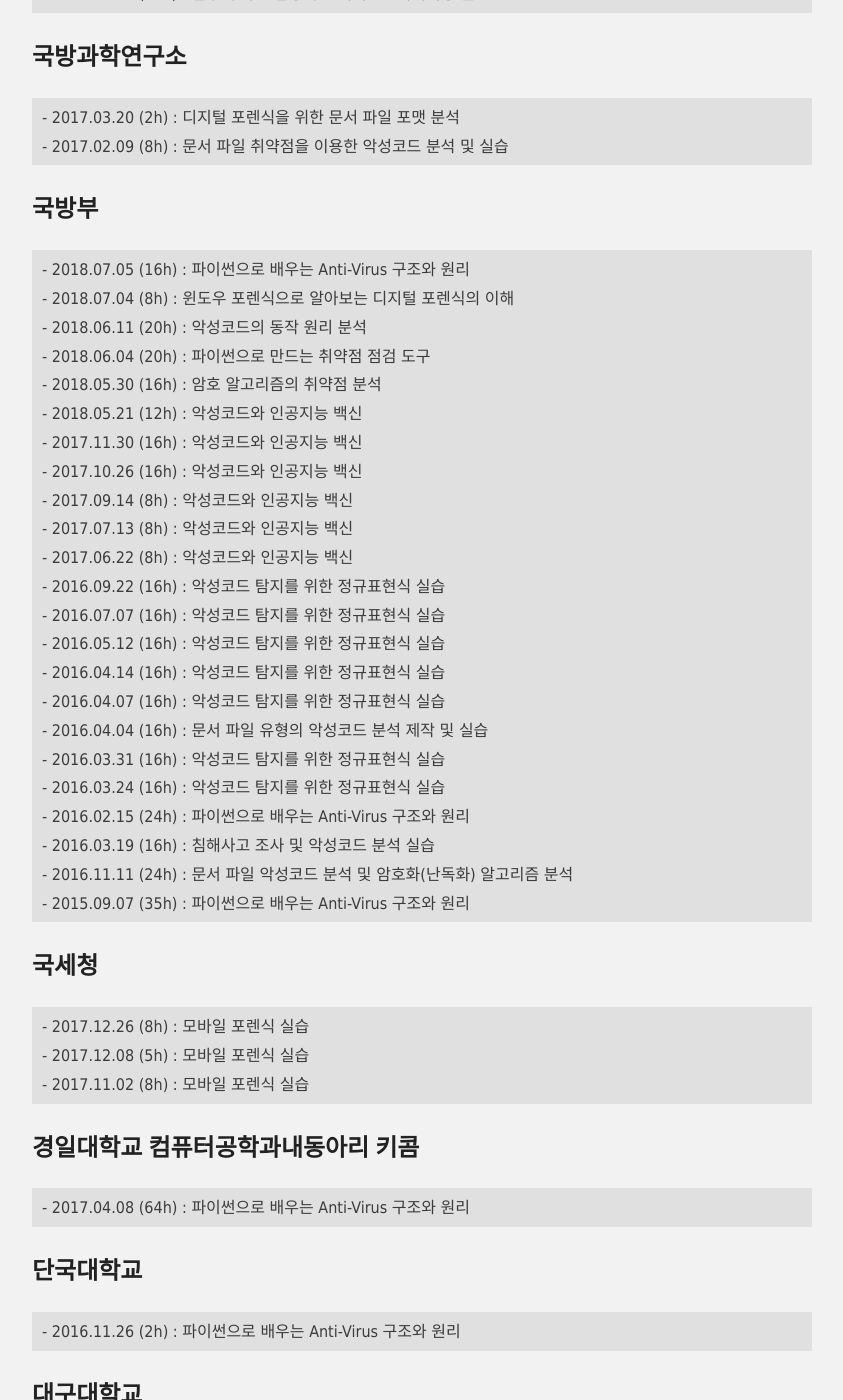
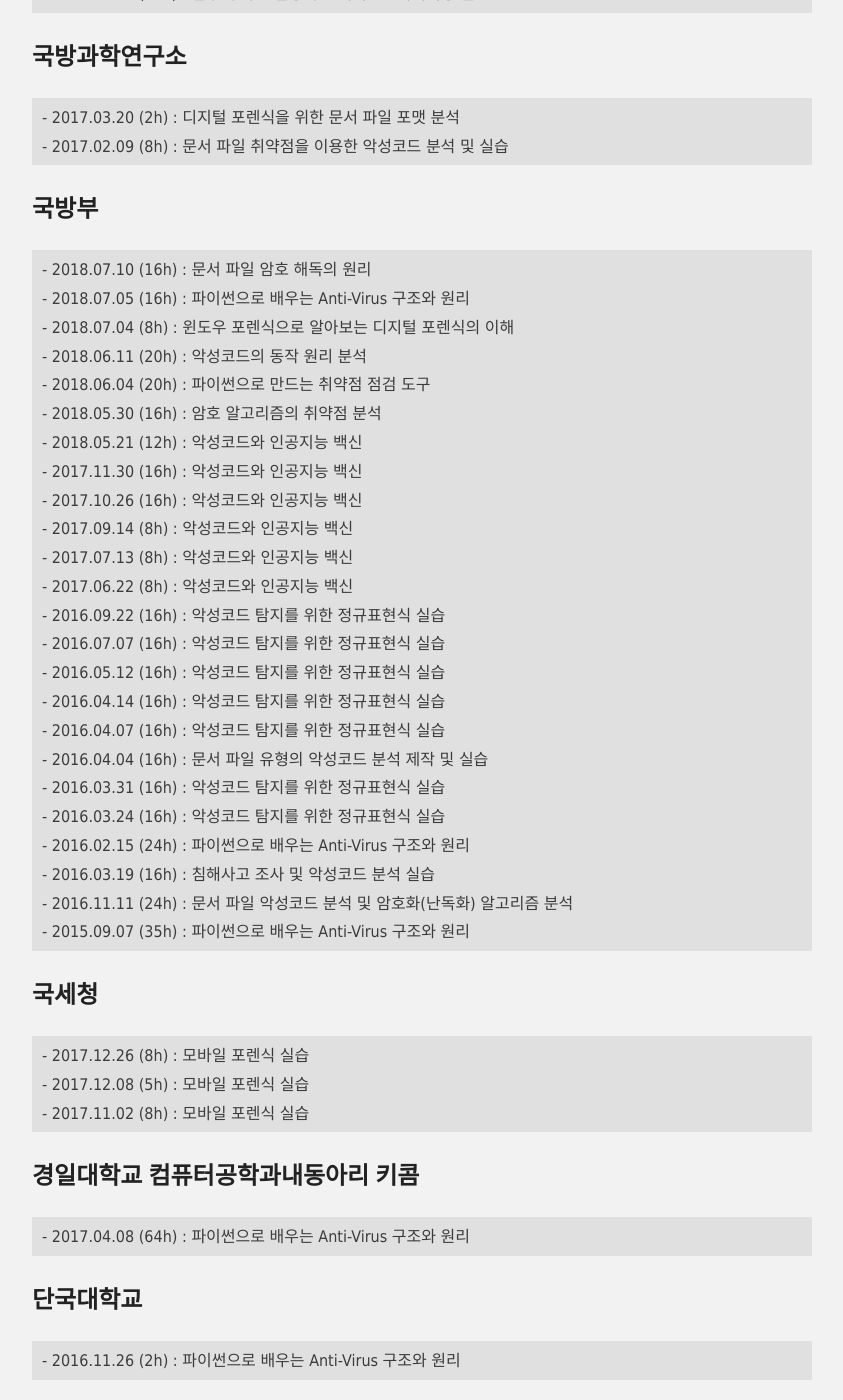
Before and after one commit to hanul93/hanul93.github.com, a Jekyll site: the page built from lecture.md, in a window 1280 px wide and 1400 px high, scrolled down 1008 px. Shown: the whole window, without its empty margins (218-1061 px from the left). Built offline with Jekyll 4.4.1, drawn with Linux system fonts in a browser that asks for light colours; nearby versions of some CDN libraries.

Commit message:
국방부 강의 추가

```diff
--- a/lecture.md
+++ b/lecture.md
@@ -52,7 +52,8 @@
 
 ## 국방부
 
-<div class="highlighter-rouge"><pre class="highlight"><code class="keibox">- 2018.07.05 (16h) : 파이썬으로 배우는 Anti-Virus 구조와 원리
+<div class="highlighter-rouge"><pre class="highlight"><code class="keibox">- 2018.07.10 (16h) : 문서 파일 암호 해독의 원리
+- 2018.07.05 (16h) : 파이썬으로 배우는 Anti-Virus 구조와 원리
 - 2018.07.04 (8h) : 윈도우 포렌식으로 알아보는 디지털 포렌식의 이해
 - 2018.06.11 (20h) : 악성코드의 동작 원리 분석
 - 2018.06.04 (20h) : 파이썬으로 만드는 취약점 점검 도구
```
